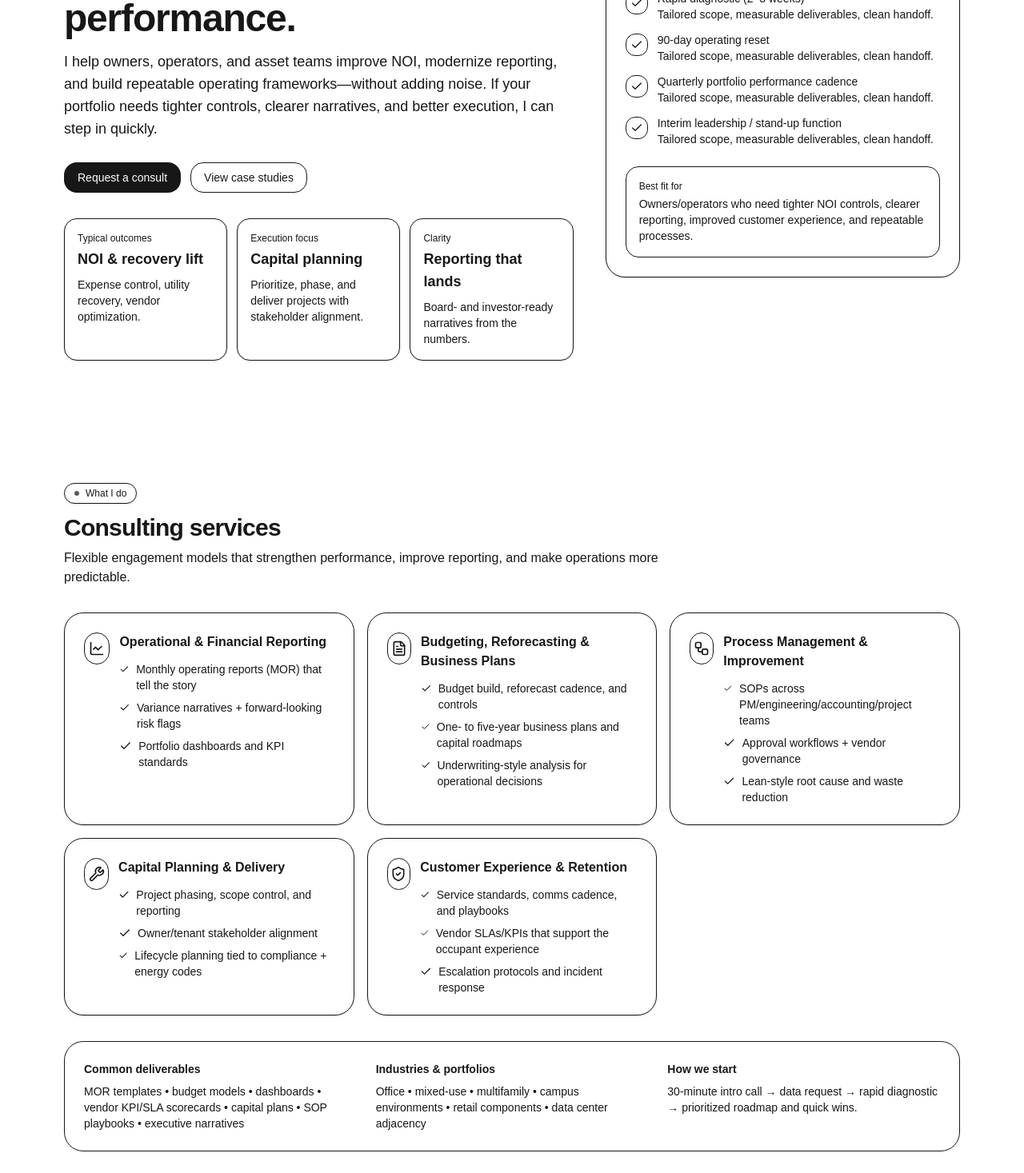
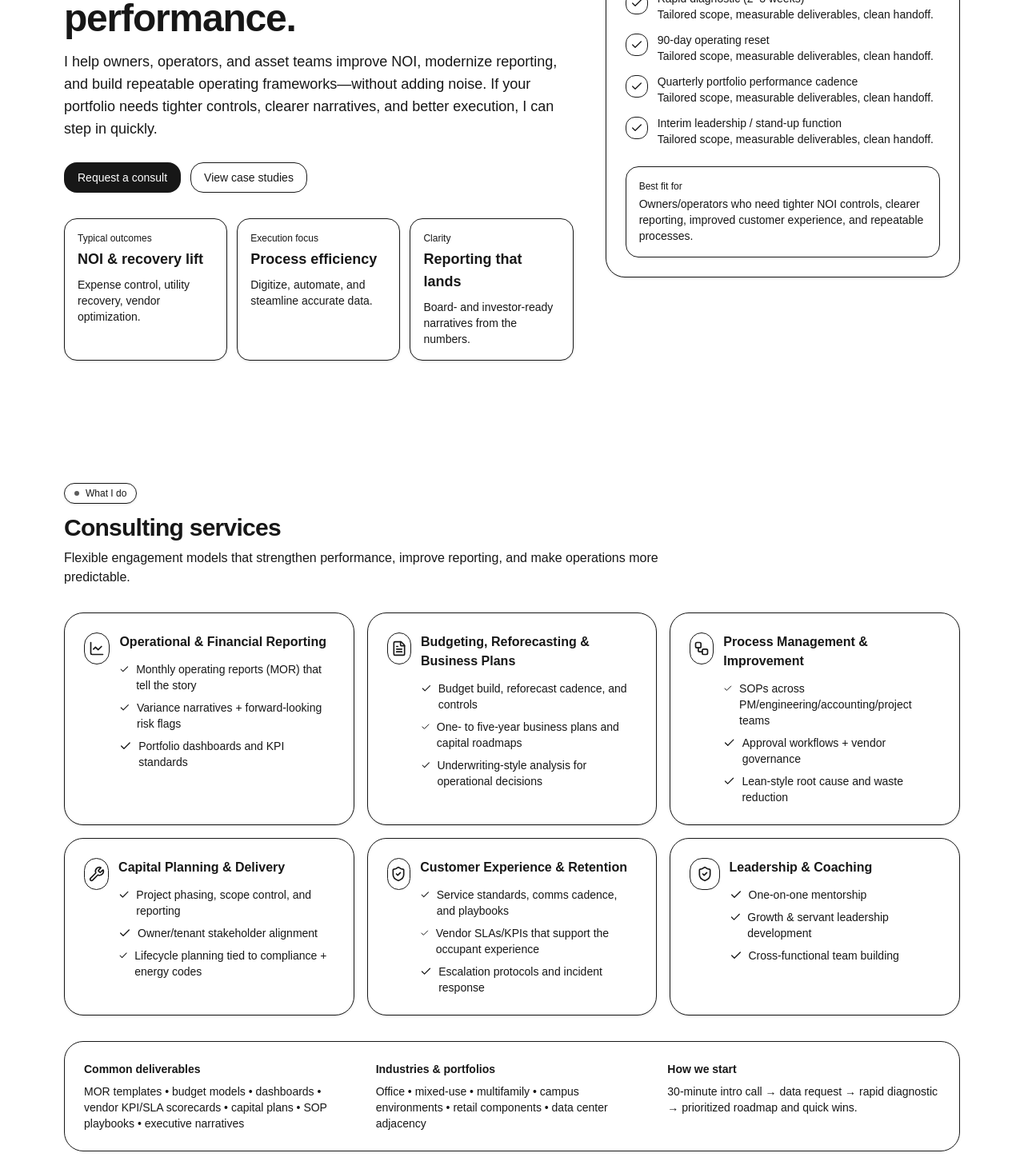
Before and after one commit to BK14782/brian-killian-consulting, a Next.js app: page / in a window 1280 px wide. Shown: the part 320-1787 px from the top of the page at 80% size. Built offline with nearby package versions, Linux system fonts and the light colour scheme.

Commit message:
Add Leadership & Coaching consulting service

```diff
--- a/src/app/page.tsx
+++ b/src/app/page.tsx
@@ -149,8 +149,8 @@ const Hero = ({ onNav }: HeroProps) => (
             <Card className="rounded-2xl shadow-sm">
               <CardContent className="p-4">
                 <div className="text-xs text-muted-foreground">Execution focus</div>
-                <div className="mt-1 text-lg font-semibold">Capital planning</div>
-                <div className="mt-2 text-sm text-muted-foreground">Prioritize, phase, and deliver projects with stakeholder alignment.</div>
+                <div className="mt-1 text-lg font-semibold">Process efficiency</div>
+                <div className="mt-2 text-sm text-muted-foreground">Digitize, automate, and steamline accurate data.</div>
               </CardContent>
             </Card>
             <Card className="rounded-2xl shadow-sm">
@@ -239,7 +239,17 @@ const services = [
       "Escalation protocols and incident response",
     ],
   },
+   {
+    icon: ShieldCheck,
+    title: "Leadership & Coaching",
+    bullets: [
+      "One-on-one mentorship",
+      "Growth & servant leadership development",
+      "Cross-functional team building",
+    ],
+  },
 ];
+
 
 type CaseStudyCardProps = {
   tag: string;
```
